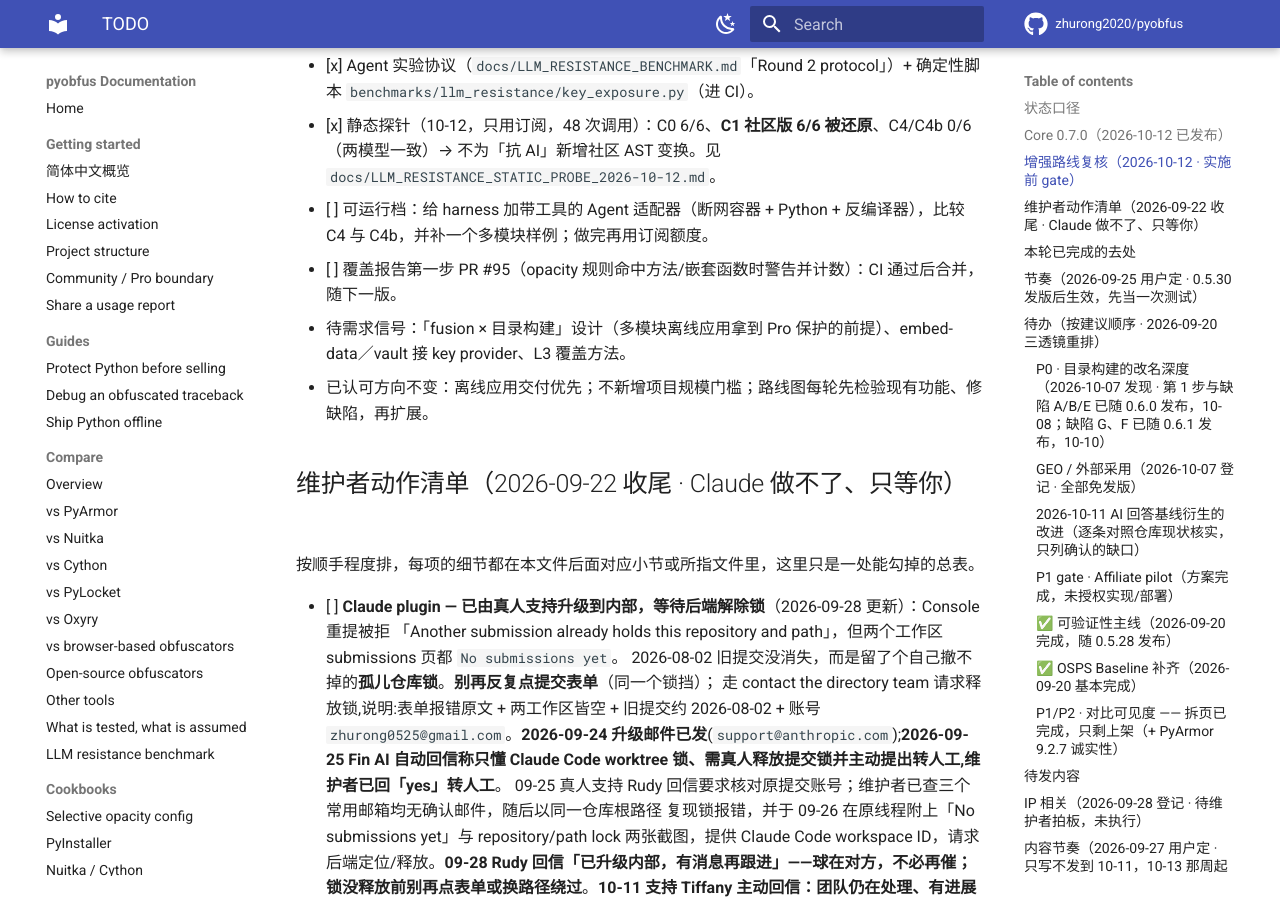
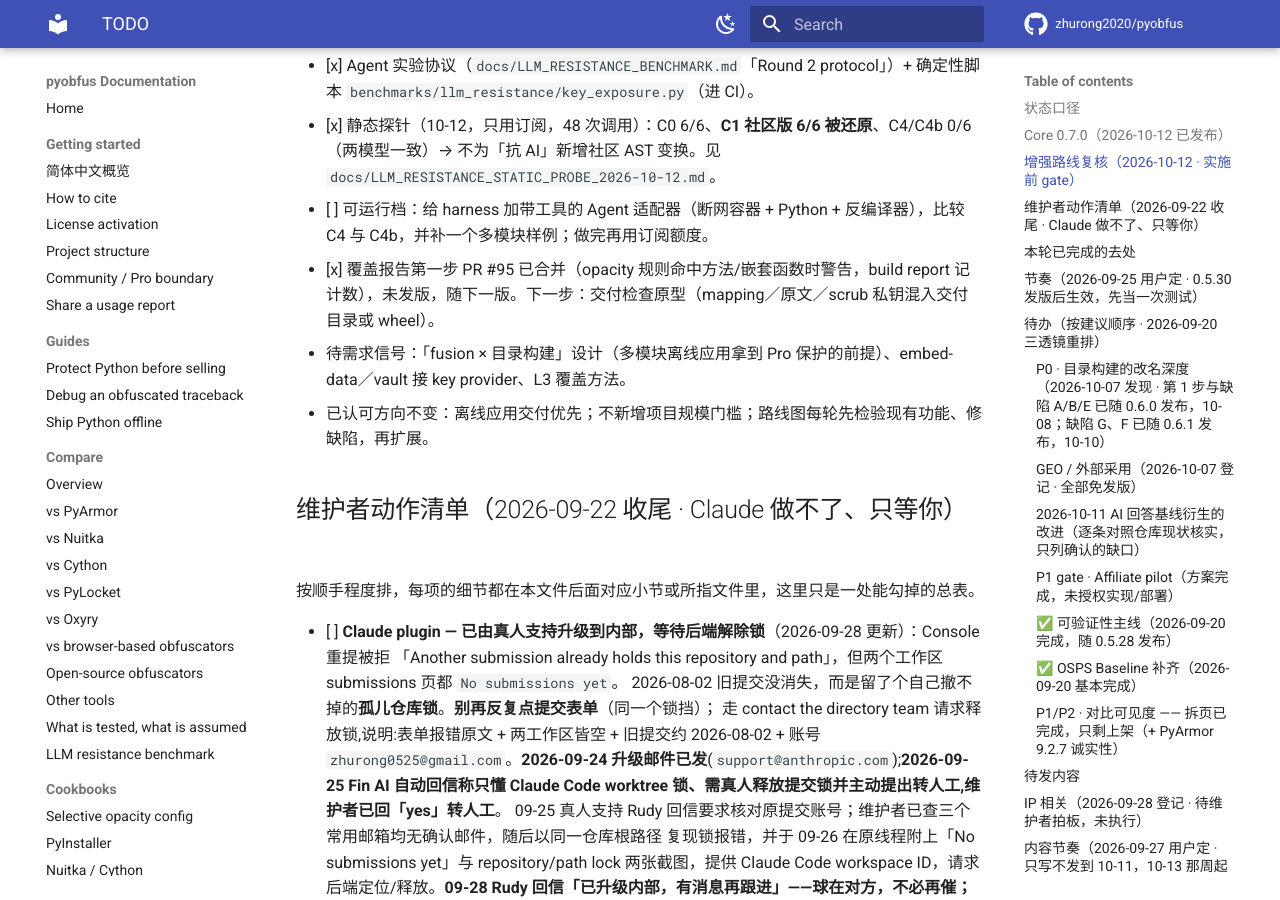
Before and after one commit to zhurong2020/pyobfus, an MkDocs documentation site: the page built from docs/TODO.md, in a window 1280 px wide and 900 px high, scrolled down 2226 px. Built offline with MkDocs 1.6.1 and Material for MkDocs 9.7.7, drawn with Linux system fonts in a browser that asks for light colours; comment, search, counter and statistics services are not loaded.

Commit message:
docs: PR #95 merged
Co-Authored-By: Claude Opus 5.5 <noreply@anthropic.com>

```diff
--- a/docs/TODO.md
+++ b/docs/TODO.md
@@ -50,7 +50,7 @@ Core `0.5.30` 是当前公开版本，已进入 10-25 前静默观察期；运
 - [x] Agent 实验协议（`docs/LLM_RESISTANCE_BENCHMARK.md`「Round 2 protocol」）+ 确定性脚本 `benchmarks/llm_resistance/key_exposure.py`（进 CI）。
 - [x] 静态探针（10-12，只用订阅，48 次调用）：C0 6/6、**C1 社区版 6/6 被还原**、C4/C4b 0/6（两模型一致）→ 不为「抗 AI」新增社区 AST 变换。见 `docs/LLM_RESISTANCE_STATIC_PROBE_2026-10-12.md`。
 - [ ] 可运行档：给 harness 加带工具的 Agent 适配器（断网容器 + Python + 反编译器），比较 C4 与 C4b，并补一个多模块样例；做完再用订阅额度。
-- [ ] 覆盖报告第一步 PR #95（opacity 规则命中方法/嵌套函数时警告并计数）：CI 通过后合并，随下一版。
+- [x] 覆盖报告第一步 PR #95 已合并（opacity 规则命中方法/嵌套函数时警告，build report 记计数），未发版，随下一版。下一步：交付检查原型（mapping／原文／scrub 私钥混入交付目录或 wheel）。
 - 待需求信号：「fusion × 目录构建」设计（多模块离线应用拿到 Pro 保护的前提）、embed-data／vault 接 key provider、L3 覆盖方法。
 - 已认可方向不变：离线应用交付优先；不新增项目规模门槛；路线图每轮先检验现有功能、修缺陷，再扩展。
 
```
